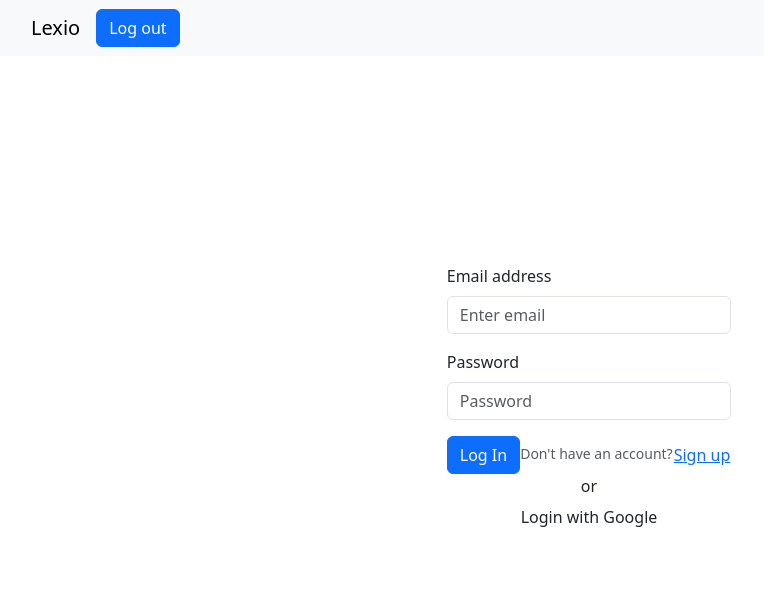
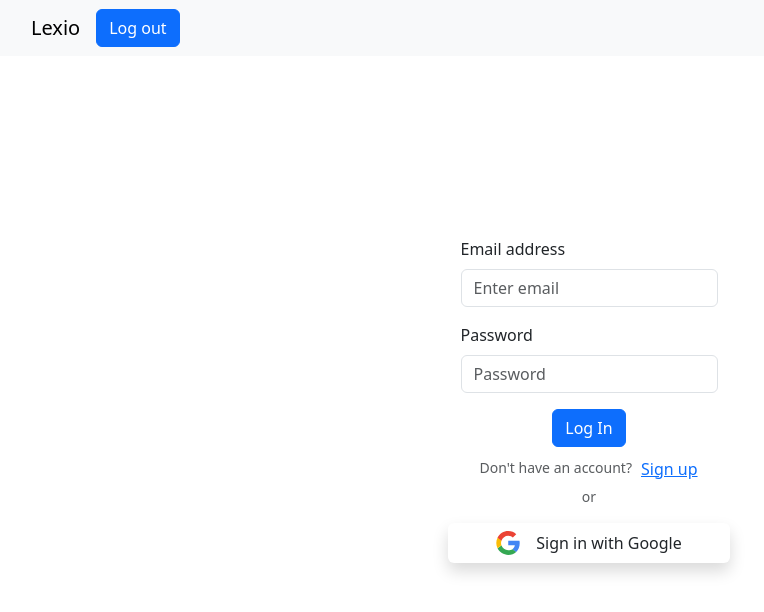
Before and after one commit to nataYar/lexio, a Next.js app: page /login in a window 1280 px wide. Shown: the top 612 px of the page, without its empty margins (51-815 px from the left). Built offline with nearby package versions, Linux system fonts and the light colour scheme; no server answers.

Commit message:
fixed Context

```diff
--- a/app/auth/callback/route.ts
+++ b/app/auth/callback/route.ts
@@ -6,10 +6,12 @@ export async function GET(request: Request) {
   const { searchParams, origin } = new URL(request.url)
   const code = searchParams.get('code')
   // if "next" is in param, use it as the redirect URL
+  // let next = searchParams.get('next') ?? '/login?message=confirmed'
   let next = searchParams.get('next') ?? '/'
   if (!next.startsWith('/')) {
     // if "next" is not a relative URL, use the default
-    next = '/'
+    // next = '/login?message=confirmed'
+     next = '/'
   }
 
   if (code) {
--- a/app/context/UserContext.tsx
+++ b/app/context/UserContext.tsx
@@ -4,7 +4,7 @@ import React, { createContext, useContext, useEffect, useState } from 'react'
 import { createClient } from '@/utils/supabase/client' // use client-side Supabase instance
 
 type User = {
-  name?: string | null
+  name: string | null
   email: string | null
 }
 
@@ -22,24 +22,40 @@ export const useUser = () => useContext(UserContext)
 
 export const UserProvider = ({ children }: { children: React.ReactNode }) => {
   const [user, setUser] = useState<User | null>(null)
-  const [loading, setLoading] = useState(true)
+  const [loading, setLoading] = useState<boolean>(true);
 
   useEffect(() => {
+    const supabase = createClient();
+
     const fetchUser = async () => {
-      const supabase = createClient()
-      const { data, error } = await supabase.auth.getUser()
+      const { data } = await supabase.auth.getUser();
+      if (data?.user) {
+        const name = data.user.user_metadata?.name ?? null;
+        const email = data.user.email;
+        setUser({ name, email });
+      }
+      setLoading(false);
+    };
 
-      if (data?.user) {
-        const name = data.user.user_metadata?.name ?? null
-        const email = data.user.email
-        setUser({ name, email })
+    fetchUser();
+
+    // Listen for auth changes (login/logout/signup)
+    const { data: listener } = supabase.auth.onAuthStateChange((event, session) => {
+      if (session?.user) {
+        const name = session.user.user_metadata?.name;
+        const email = session.user.email;
+        setUser({ name, email });
+      } else {
+        setUser(null); // e.g. on logout
       }
+    });
 
-      setLoading(false)
-    }
+    return () => {
+      listener?.subscription.unsubscribe(); // ✅ clean up listener
+    };
+  }, []);
 
-    fetchUser()
-  }, [])
+  useEffect(() => {console.log( user)}, [user]);
 
   return (
     <UserContext.Provider value={{ user, loading }}>
--- a/app/layout.tsx
+++ b/app/layout.tsx
@@ -3,6 +3,7 @@ import NavComponent from '../components/Nav';
 import { Geist, Geist_Mono } from "next/font/google";
 import "./globals.css";
 import 'bootstrap/dist/css/bootstrap.min.css';
+import { UserProvider } from "@/app/context/UserContext";
 
 const geistSans = Geist({
   variable: "--font-geist-sans",
@@ -29,8 +30,10 @@ export default function RootLayout({
       <body
         className={`${geistSans.variable} ${geistMono.variable} antialiased`}
       >
+        <UserProvider>
           <NavComponent />
-        {children}
+          {children}
+        </UserProvider>
       </body>
     </html>
   );
--- a/app/login/page.tsx
+++ b/app/login/page.tsx
@@ -1,56 +1,84 @@
-'use client';
-import { useState } from 'react';
+"use client";
+import { useState } from "react";
 import { login, signup } from "../../utils/supabase/authActions";
 import { Form, Button, Stack } from "react-bootstrap";
 import SignInWithGoogleButton from "../../components/SignInWithGoogleButton";
-import { useRouter } from "next/navigation";
+
 
 export default function LoginPage() {
-  const router = useRouter();
   const [isSignup, setIsSignup] = useState(false);
+  const [message, setMessage] = useState("")
+  const [error, setError] = useState("")
+
   return (
-    <Stack
-    className="h-screen items-center justify-center">
+    <Stack className="h-screen items-center justify-center">
       <Form
-      onSubmit={(e) => {
+        onSubmit={async (e) => {
           const formData = new FormData(e.currentTarget);
 
           for (const [key, value] of formData.entries()) {
             console.log(`${key}: ${value}`);
+          }
+        const result = await signup(formData)
+
+          if (result?.error) {
+            setError(result.error)
+            setMessage("")
+          } else if (result?.message) {
+            setMessage(result.message)
+            setError("")
           }
         }}
       >
         {isSignup && (
           <Form.Group className="mb-3">
             <Form.Label htmlFor="name">Name</Form.Label>
-            <Form.Control id="name" name="name" type="text" placeholder="Your name" required />
+            <Form.Control
+              id="name"
+              name="name"
+              type="text"
+              placeholder="Your name"
+              required
+            />
           </Form.Group>
         )}
 
-        <Form.Group className="mb-3" >
+        <Form.Group className="mb-3">
           <Form.Label htmlFor="email">Email address</Form.Label>
-          <Form.Control id="email" name="email" type="email" placeholder="Enter email" required />
+          <Form.Control
+            id="email"
+            name="email"
+            type="email"
+            placeholder="Enter email"
+            required
+          />
         </Form.Group>
 
         <Form.Group className="mb-3">
           <Form.Label htmlFor="password">Password</Form.Label>
-          <Form.Control id="password" name="password" type="password" placeholder="Password" required />
+          <Form.Control
+            id="password"
+            name="password"
+            type="password"
+            placeholder="Password"
+            required
+          />
         </Form.Group>
 
         <Stack>
-            <Form.Group >
+          <Form.Group className="flex flex-column align-items-center">
             <Button
               variant="primary"
               formAction={isSignup ? signup : login}
               type="submit"
             >
-              {isSignup ? 'Sign Up' : 'Log In'}
+              {isSignup ? "Sign Up" : "Log In"}
             </Button>
 
-                    <Form.Text className="text-muted mt-3">
-              {isSignup ? 'Already have an account?' : "Don't have an account?"}
+           <Form.Group className="mt-2">
+            <Form.Text className="text-muted mt-5 mr-2">
+              {isSignup ? "Already have an account?" : "Don't have an account?"}
             </Form.Text>
-
 
             <Button
               variant="link"
@@ -58,16 +86,19 @@ export default function LoginPage() {
               type="button"
               onClick={() => setIsSignup(!isSignup)}
             >
-              {isSignup ? 'Log in' : 'Sign up'}
+              {isSignup ? "Log in" : "Sign up"}
             </Button>
            </Form.Group>
+
+          </Form.Group>
         </Stack>
+      </Form>
+      <Form.Text className="text-muted mb-3">or</Form.Text>
 
-      </Form>
-         <span>or</span>
       <SignInWithGoogleButton />
 
+      {message && <p className="text-success mt-3 text-red-600!">{message}</p>}
+      {error && <p className="text-danger mt-3">{error}</p>}
     </Stack>
-
   );
 }
--- a/app/page.tsx
+++ b/app/page.tsx
@@ -1,20 +1,8 @@
-import { redirect } from 'next/navigation'
-import { createClient } from '@/utils/supabase/server'
-
-
+"use client"
+import { useUser } from '@/app/context/UserContext';
 
 export default function Home() {
-
-  async function UserFound() {
-    const supabase = await createClient()
-
-    const { data, error } = await supabase.auth.getUser()
-    if (error || !data?.user) {
-      redirect('/login')
-    }
-
-    return <p>Hello {data.user.email}</p>
-  }
+  const { user, loading } = useUser();
 
   return (
     <div className="grid grid-rows-[20px_1fr_20px] items-center justify-items-center min-h-screen p-8 pb-20 gap-16 sm:p-20 font-[family-name:var(--font-geist-sans)]">
@@ -22,9 +10,7 @@ export default function Home() {
         <h1 className="font-[family-name:var(--font-geist-mono)] text-4xl">Welcome to Lexio</h1>
         <p className="text-lg">Your go-to platform for all things related to language learning.</p>
       </main> */}
-      {
-        UserFound()
-      }
+      <p>Hi {user?.name || 'Guest'}</p>
       {/* <footer className="row-start-3 flex gap-[24px] flex-wrap items-center justify-center">
       </footer> */}
     </div>
--- a/components/SignInWithGoogleButton.tsx
+++ b/components/SignInWithGoogleButton.tsx
@@ -5,15 +5,44 @@ import React from "react";
 
 const SignInWithGoogleButton = () => {
   return (
-    <Button
+    <button
       type="button"
-      variant="outline"
-      className="w-full"
+
+      className="flex flex-row w-auto items-center gap-3 bg-white px-5 py-2 text-sm font-medium shadow hover:bg-gray-100 rounded"
       onClick={signInWithGoogle}
     >
-      Login with Google
-    </Button>
+      <GoogleLogo />
+      <div className="whitespace-nowrap">Sign in with Google</div>
+    </button>
   );
 };
 
 export default SignInWithGoogleButton;
+
+const GoogleLogo = (props) => (
+  <svg
+    width="24"
+    height="24"
+    viewBox="0 0 775 794"
+    fill="none"
+    xmlns="http://www.w3.org/2000/svg"
+    {...props}
+  >
+    <path
+      d="M775 405.797C775 373.248 772.362 349.496 766.653 324.865H395.408V471.773H613.32C608.929 508.282 585.204 563.264 532.482 600.209L531.743 605.127L649.124 696.166L657.256 696.979C731.943 627.921 775 526.315 775 405.797"
+      fill="#4285F4"
+    />
+    <path
+      d="M395.408 792.866C502.167 792.866 591.792 757.676 657.256 696.979L532.482 600.209C499.093 623.521 454.279 639.796 395.408 639.796C290.845 639.796 202.099 570.741 170.463 475.294L165.826 475.688L43.772 570.256L42.1759 574.698C107.198 704.013 240.758 792.866 395.408 792.866Z"
+      fill="#34A853"
+    />
+    <path
+      d="M170.463 475.294C162.116 450.662 157.285 424.269 157.285 397C157.285 369.728 162.116 343.338 170.024 318.706L169.803 313.46L46.2193 217.373L42.1759 219.299C15.3772 272.961 0 333.222 0 397C0 460.778 15.3772 521.036 42.1759 574.698L170.463 475.294"
+      fill="#FBBC05"
+    />
+    <path
+      d="M395.408 154.201C469.656 154.201 519.74 186.31 548.298 213.143L659.891 104.059C591.356 40.2812 502.167 1.13428 395.408 1.13428C240.758 1.13428 107.198 89.9835 42.1759 219.299L170.024 318.706C202.099 223.259 290.845 154.201 395.408 154.201"
+      fill="#EB4335"
+    />
+  </svg>
+)
--- a/utils/supabase/authActions.ts
+++ b/utils/supabase/authActions.ts
@@ -25,8 +25,15 @@ export async function login(formData: FormData) {
   // revalidate the root layout to update the session state
   // you can also revalidate a specific path if needed
   // revalidatePath('/some/specific/path')
+
   revalidatePath('/', 'layout')
   redirect('/')
+  // const user = {
+  //   email: data?.email ?? null,
+  //   name: data?.name ?? null
+  // }
+
+  // return { user }
 }
 
 export async function signup(formData: FormData) {
@@ -36,6 +43,7 @@ export async function signup(formData: FormData) {
     email: formData.get('email') as string,
     password: formData.get('password') as string,
     options:{
+      emailRedirectTo: process.env.NEXT_PUBLIC_SITE_URL,
       data:{
         name: formData.get('name') as string
       }
@@ -43,12 +51,13 @@ export async function signup(formData: FormData) {
   }
   const { error } = await supabase.auth.signUp(data)
 
-  if (error) {
-    redirect('/error')
+ if (error) {
+    // Instead of redirecting, throw error to handle in UI
+    return { error: error.message }
   }
 
-  revalidatePath('/', 'layout')
-  redirect('/')
+  // Return a message instead of redirecting immediately
+  return { message: 'Confirmation email sent. Please check your inbox.' }
 }
 
 export async function signInWithGoogle() {
```
Also changed, not shown: app/signup/page.jsx (deleted, +0 -67 lines). Lines whose indentation alone changed are shown as unchanged.
